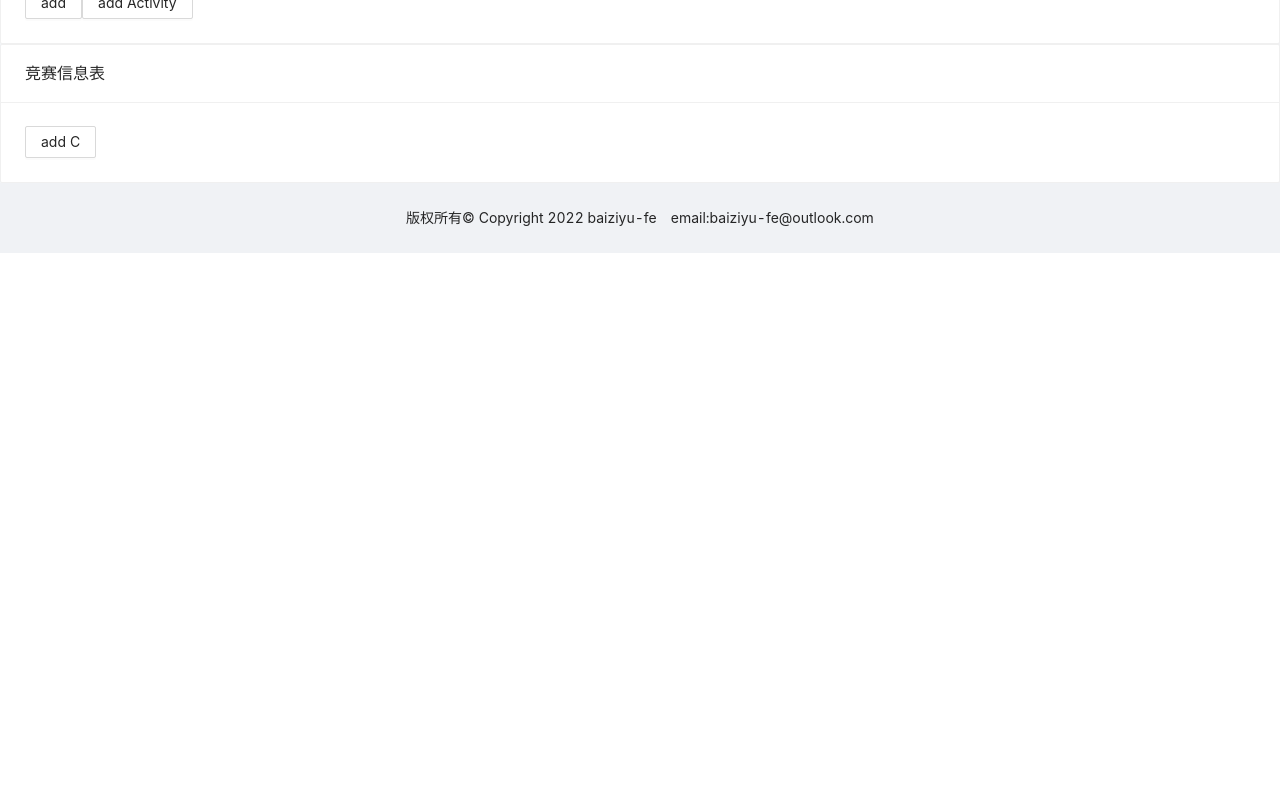
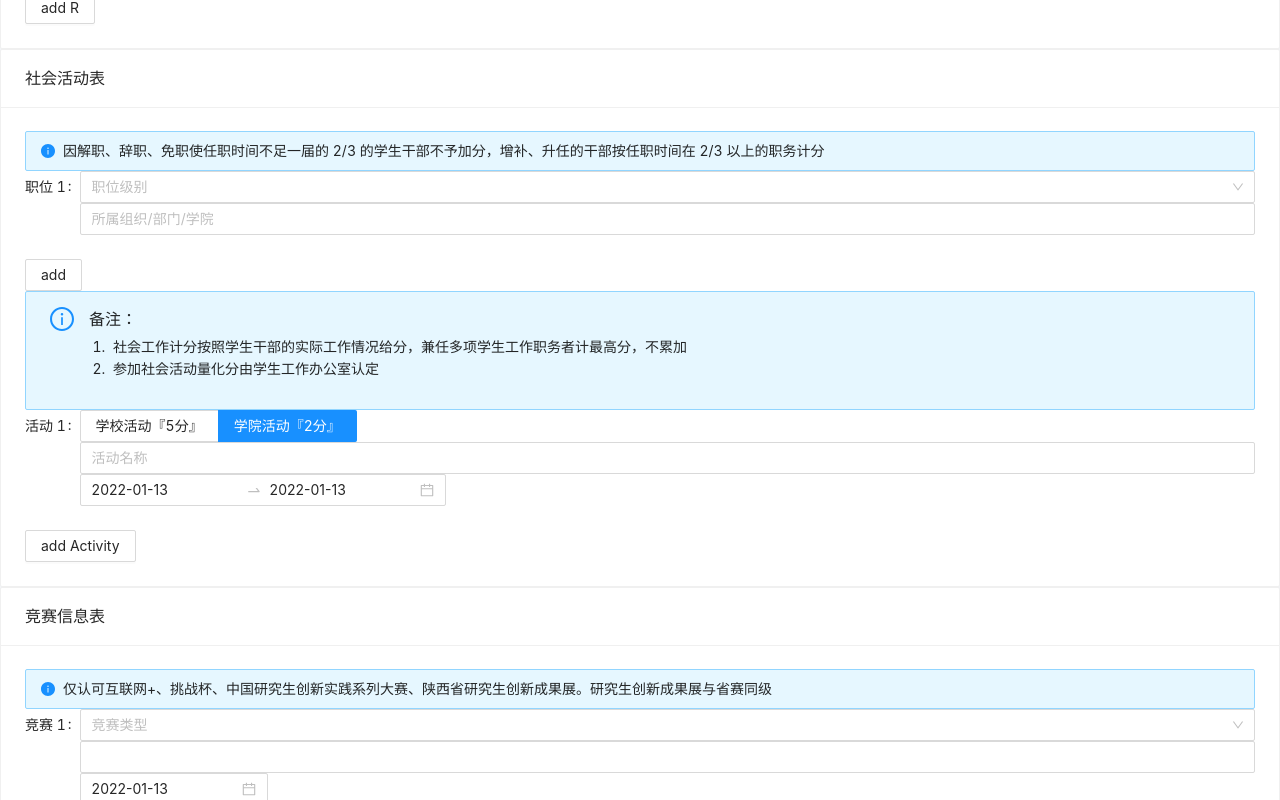
Before and after one commit to blus-personal-product/xupt-scholarship-fe, a React (Vite) app: page /apply in a window 1280 px wide. Shown: the part 880-1680 px from the top of the page. Before the commit the page ends 1133 px from the top, so only its background shows below. Built offline with nearby package versions, Linux system fonts and the light colour scheme.

Commit message:
feat(practice form page): 添加默认值和信息展示

```diff
--- a/src/pages/application/components/application-form/components/form-header.tsx
+++ b/src/pages/application/components/application-form/components/form-header.tsx
@@ -1,15 +1,16 @@
-import { PageHeader, Statistic } from 'antd';
+import { PageHeader, PageHeaderProps, Statistic } from 'antd';
 import * as React from 'react';
 
-interface IProps {
+interface IProps extends PageHeaderProps {
   title: string;
   score: number;
 }
 
 const FormHeader: React.FC<IProps> = (props) => {
-  const { title, score } = props;
+  const { title, score, ...resetProps } = props;
   return (
     <PageHeader
+      {...resetProps}
       title={title}
       extra={[
         <Statistic
--- a/src/pages/application/components/application-form/components/practice-competition-form.tsx
+++ b/src/pages/application/components/application-form/components/practice-competition-form.tsx
@@ -1,15 +1,24 @@
 import * as React from 'react';
 import * as C from '../config/practice.config';
 import { disabledFormCurrentDate } from '@/config/form';
-import { Card, FormItemProps, Form, DatePicker, Cascader, Input, InputNumber, Button, DatePickerProps } from 'antd';
+import { Card, FormItemProps, Form, DatePicker, Cascader, Input, InputNumber, Typography, Button, DatePickerProps, Alert } from 'antd';
+import moment from 'moment';
 
 export interface PracticeCompetitionFormValue {
-  level: [C.CompetitionScoreItem['type'], C.CompetitionLevelScoreItem['level']];
+  level: [C.CompetitionScoreItem['type'], C.CompetitionLevelScoreItem['level']] | [];
   name: string;
   time: DatePickerProps['value'];
   order: number;
   partners: number;
-}[]
+}
+
+export const practiceCompetitionDefaultFormValue: PracticeCompetitionFormValue = {
+  level: [],
+  name: '',
+  time: moment(),
+  order: 1,
+  partners: 1
+}
 
 interface IProps extends FormItemProps {
 
@@ -32,6 +41,11 @@ const PracticeCompetitionForm: React.FC<IProps> = (props) => {
     <Card
       title="竞赛信息表"
     >
+      <Alert
+        message="仅认可互联网+、挑战杯、中国研究生创新实践系列大赛、陕西省研究生创新成果展。研究生创新成果展与省赛同级"
+        type="info"
+        showIcon
+      />
       <Form.Item {...resetProps} noStyle>
         <Form.List
           name="competition"
@@ -50,6 +64,7 @@ const PracticeCompetitionForm: React.FC<IProps> = (props) => {
                           name={[field.name, "level"]}
                         >
                           <Cascader
+                            placeholder="竞赛类型"
                             options={competitionOptions}
                           />
                         </Form.Item>
@@ -101,7 +116,7 @@ const PracticeCompetitionForm: React.FC<IProps> = (props) => {
           }
         </Form.List>
       </Form.Item>
-    </Card>
+    </Card >
   );
 
 };
--- a/src/pages/application/components/application-form/components/practice-from.tsx
+++ b/src/pages/application/components/application-form/components/practice-from.tsx
@@ -2,38 +2,27 @@
  * 实践活动表
  */
 import * as React from 'react';
-import { FormValue } from '../types/form';
+import { Form } from 'antd';
 import FormHeader from './form-header';
-import PracticeSocialForm from './practice-social-form';
-import { Form } from 'antd';
-import PracticeCompetitionForm from './practice-competition-form';
-import PracticeResultForm from './practice-result-form';
+import PracticeSocialForm, { PracticeSocialFormValue, practiceSocialFormDefaultValue } from './practice-social-form';
+import PracticeCompetitionForm, { PracticeCompetitionFormValue, practiceCompetitionDefaultFormValue } from './practice-competition-form';
+import PracticeResultForm, { PracticeResultFormValue, practiceResultDefaultFormValue } from './practice-result-form';
 import PracticeFormProvider from '../context/practice.context';
 
-interface PracticeFormItemValue {
-
-}
-
-type PracticeFormValue = FormValue<PracticeFormItemValue>;
+type PracticeFormValue = {
+  result: PracticeResultFormValue[];
+  social: PracticeSocialFormValue;
+  competition: PracticeCompetitionFormValue[];
+};
 
 interface IProps {
   practiceValue?: PracticeFormValue;
 }
 
 const defaultFormValue: PracticeFormValue = {
-  list: [
-    {
-      category: 'result',
-      list: [
-        {
-          type: 'international',
-          info: '',
-          name: '',
-          list: []
-        }
-      ],
-    }
-  ]
+  result: [practiceResultDefaultFormValue],
+  social: practiceSocialFormDefaultValue,
+  competition: [practiceCompetitionDefaultFormValue]
 }
 
 const PracticeForm: React.FC<IProps> = (props) => {
--- a/src/pages/application/components/application-form/components/practice-result-form.tsx
+++ b/src/pages/application/components/application-form/components/practice-result-form.tsx
@@ -1,12 +1,29 @@
 import * as React from 'react';
 import * as C from '../config/practice.config';
 import * as U from '@/utils';
-import { Button, Card, Col, DatePicker, Form, FormItemProps, Input, InputNumber, Row, Select } from 'antd';
+import { Button, Card, Col, DatePicker, DatePickerProps, Form, FormItemProps, Input, InputNumber, Row, Select } from 'antd';
 import { disabledFormCurrentDate } from '@/config/form';
 import { FormListFieldData } from 'antd/lib/form/FormList';
+import moment from 'moment';
 
 interface IProps extends FormItemProps {
 
+}
+
+export interface PracticeResultFormValue {
+  level: C.ResultScoreItem['level'];
+  time: DatePickerProps['value'];
+  name: string;
+  order: number;
+  partners: number;
+}
+
+export const practiceResultDefaultFormValue: PracticeResultFormValue = {
+  level: 'international',
+  time: moment(),
+  name: '',
+  order: 1,
+  partners: 1
 }
 
 
--- a/src/pages/application/components/application-form/components/practice-social-form.tsx
+++ b/src/pages/application/components/application-form/components/practice-social-form.tsx
@@ -1,24 +1,39 @@
 import * as React from 'react';
 import * as C from '../config/practice.config';
 import { disabledFormCurrentDate } from '@/config/form';
-import { Form, Card, Cascader, Select, Input, Button, DatePicker, Radio, FormItemProps } from 'antd';
+import { Form, Card, Cascader, Select, Input, Button, DatePicker, Radio, FormItemProps, Alert, Typography } from 'antd';
 import { RangePickerProps } from 'antd/lib/date-picker/generatePicker';
+import moment from 'moment';
+
+const { Paragraph } = Typography;
 
 export interface CadreFormItemValue {
-  level: [C.SocialCadreLevel, string];
+  level: [C.SocialCadreLevel, string] | [];
   department: string;
 }
 
 export interface ActivityFormItemValue {
   level: C.SocialActivityLevel;
   name: string;
-  time: RangePickerProps<string>['value'];
+  time: RangePickerProps<moment.MomentInput>['value'];
 }
 
 export interface PracticeSocialFormValue {
   cadre: CadreFormItemValue[];
   activity: ActivityFormItemValue[];
-}[]
+}
+
+export const practiceSocialFormDefaultValue: PracticeSocialFormValue = {
+  cadre: [{
+    level: [],
+    department: '',
+  }],
+  activity: [{
+    level: 'college_activities',
+    name: '',
+    time: [moment(), moment()]
+  }]
+}
 
 
 interface IProps extends FormItemProps {
@@ -58,6 +73,11 @@ const PracticeSocialForm: React.FC<IProps> = (props) => {
     <Card
       title="社会活动表"
     >
+      <Alert
+        message="因解职、辞职、免职使任职时间不足一届的 2/3 的学生干部不予加分，增补、升任的干部按任职时间在 2/3 以上的职务计分"
+        type="info"
+        showIcon
+      />
       <Form.Item
         {...resetProps}
         noStyle
@@ -81,6 +101,7 @@ const PracticeSocialForm: React.FC<IProps> = (props) => {
                               name={[field.name, "level"]}
                             >
                               <Cascader
+                                placeholder="职位级别"
                                 options={cadreOption}
                               />
                             </Form.Item>
@@ -103,6 +124,25 @@ const PracticeSocialForm: React.FC<IProps> = (props) => {
             }
           }
         </Form.List>
+        <Alert
+          message="备注："
+          description={
+            <Typography>
+              <Paragraph>
+                <ol>
+                  <li>
+                    社会工作计分按照学生干部的实际工作情况给分，兼任多项学生工作职务者计最高分，不累加
+                  </li>
+                  <li>
+                    参加社会活动量化分由学生工作办公室认定
+                  </li>
+                </ol>
+              </Paragraph>
+            </Typography>
+          }
+          type="info"
+          showIcon
+        />
         <Form.List
           name={["social", "activity"]}
         >
```
